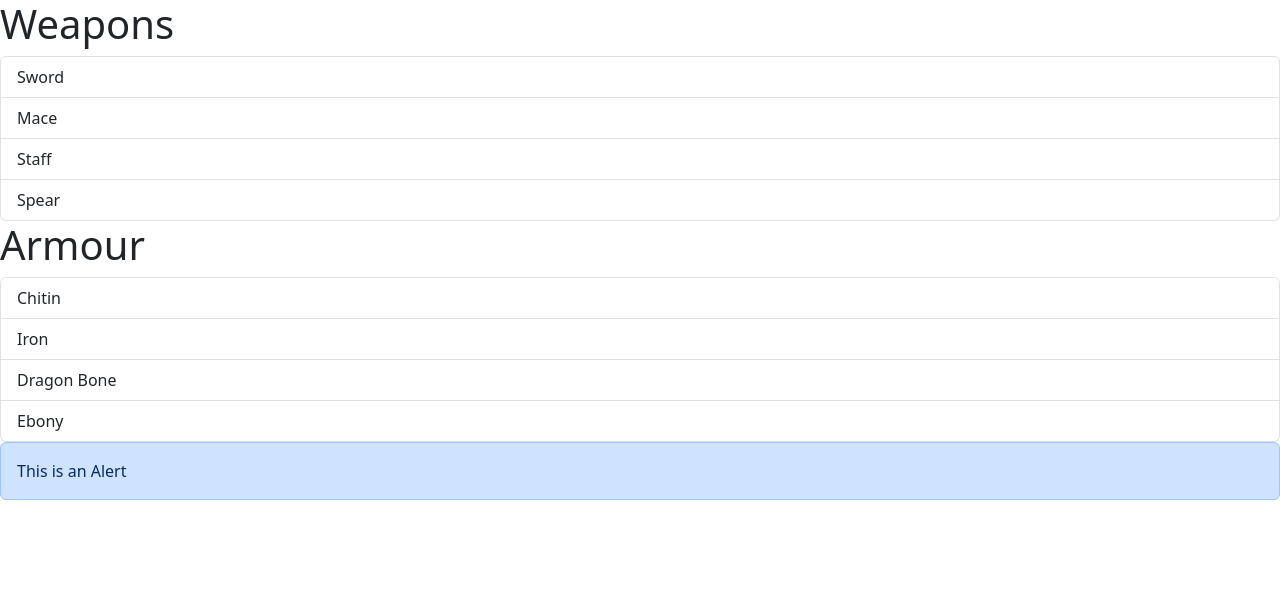
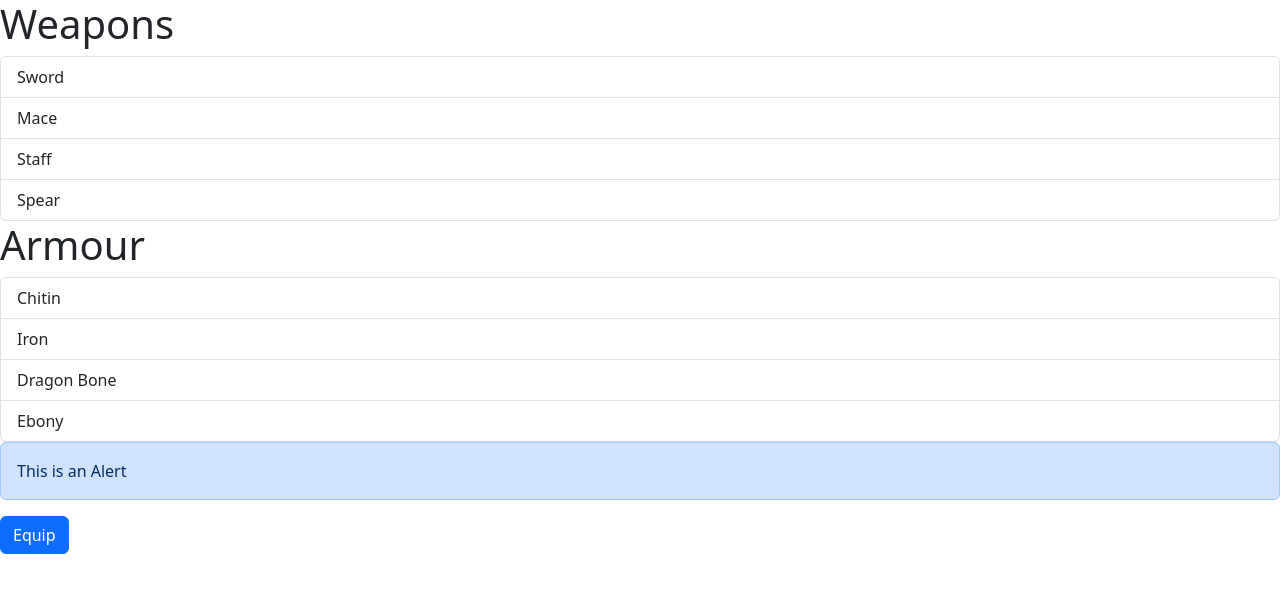
Before and after one commit to limbospoon/first-react-app, a React (Vite) app: page / in a window 1280 px wide. Shown: the top 592 px of the page. Built offline with nearby package versions, Linux system fonts and the light colour scheme.

Commit message:
made a function button

```diff
--- a/src/App.tsx
+++ b/src/App.tsx
@@ -1,4 +1,5 @@
 import Alert from "./Alert";
+import Button from "./components/Button";
 import ListGroup from "./components/ListGroup";
 
 function App() {
@@ -7,6 +8,10 @@ function App() {
 
   const handleOnItemSelect = (item: string) => {
     console.log("Selected ", item);
+  };
+
+  const handleOnButtonClicked = () => {
+    console.log("Click Button");
   };
 
   return (
@@ -24,6 +29,7 @@ function App() {
       <Alert>
         <span>This is an Alert</span>
       </Alert>
+      <Button name="Equip" onClickedButton={handleOnButtonClicked} />
     </div>
   );
 }
--- a/src/components/Button.tsx
+++ b/src/components/Button.tsx
@@ -1,6 +1,11 @@
-const Button = () => {
+interface ButtonProps{
+    name: string;
+    onClickedButton: () => void;
+}
+
+const Button = (props: ButtonProps) => {
   return (
-    <div>Button</div>
+    <button type="button" className="btn btn-primary" onClick={() =>{props.onClickedButton()}}>{props.name}</button>
   )
 }
 
```
